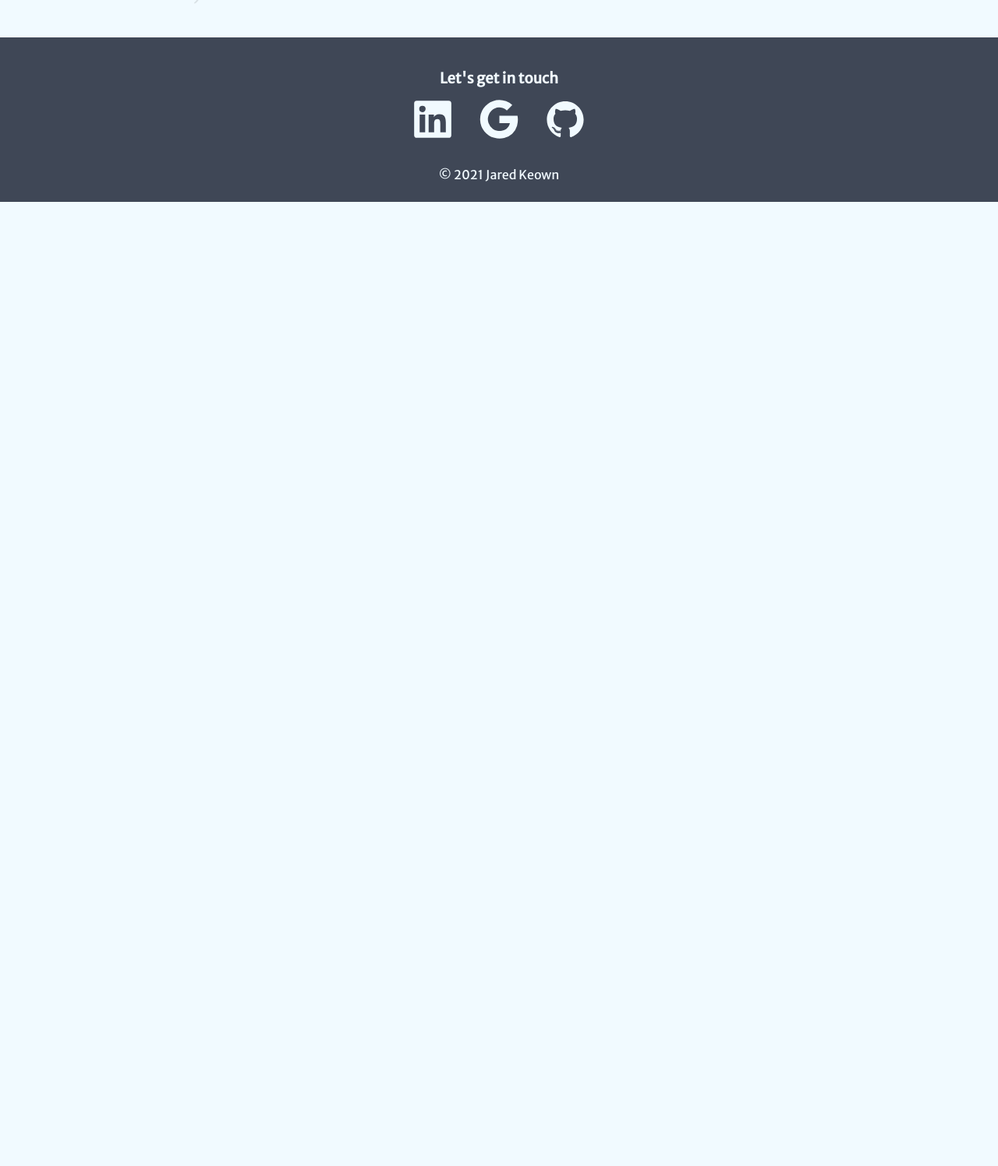
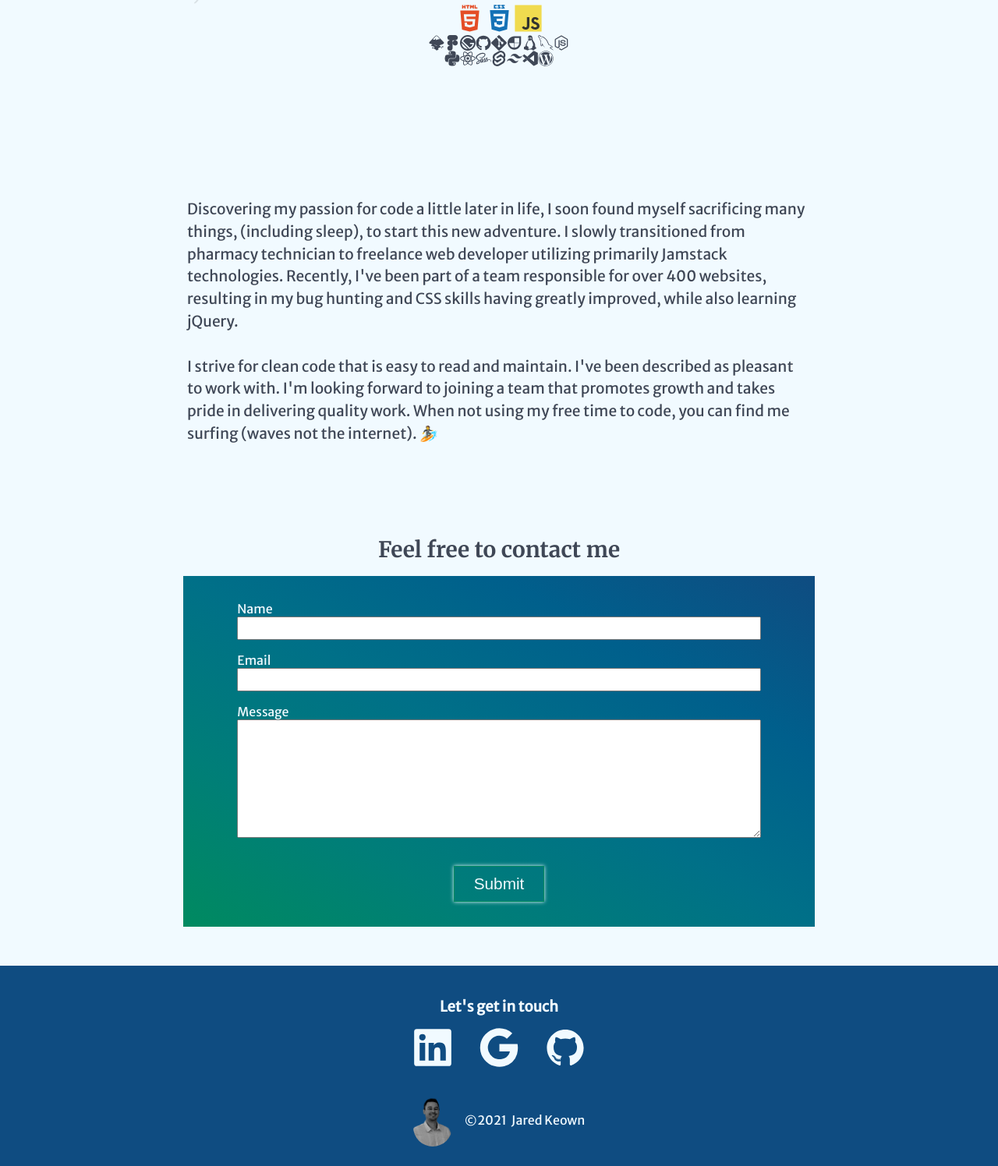
Before and after one commit to jkeown/developer-portfolio, a Svelte app: page / in a window 1280 px wide. Shown: the part 541-2037 px from the top of the page at 78% size. Before the commit the page ends 800 px from the top, so only its background shows below. Built offline with nearby package versions, Linux system fonts and the light colour scheme.

Commit message:
new protfolio done

```diff
--- a/src/global.css
+++ b/src/global.css
@@ -27,6 +27,9 @@ body {
   color: var(--dark-gray);
   font-family: "Merriweather Sans", sans-serif;
 }
+html{
+  scroll-behavior: smooth;
+}
 h1 {
   font-family: "Merriweather", serif;
 }
@@ -49,7 +52,7 @@ a {
   border-bottom: 2px solid var(--dark-green);
 }
 a:focus {
-  outline: 3px solid var(--dark-blue);
+  outline: 2px solid var(--dark-blue);
   outline-offset: 3px;
 }
 .button {
@@ -61,6 +64,7 @@ a:focus {
   font-weight: 700;
   letter-spacing: 1px;
   border: 2px solid var(--dark-green);
+  transition: background-color 400ms ease;
 }
 .button:hover {
   color: var(--light-gray);
--- /dev/null
+++ b/src/lib/about.svelte
@@ -0,0 +1,20 @@
+<script>
+  import { page } from '$app/stores'
+</script>
+
+<section class="about">
+  <p>
+  Discovering my passion for code a little later in life, I soon found myself sacrificing many things, (including sleep), to start this new adventure.  I slowly transitioned
+  from pharmacy technician to freelance web developer utilizing primarily Jamstack technologies.
+  Recently, I've been part of a team responsible for over 400 websites, resulting in my bug hunting and CSS skills having greatly improved, while also learning jQuery.</p><br /><p>I strive for clean code that is easy to read and maintain.  I've been described as pleasant to work with. I'm looking forward to joining a team that promotes growth and takes pride in delivering quality work. When not using my free time to code, you can find me surfing (waves not the internet). 🏄</p>
+</section>
+
+<style>
+  .about{
+    margin: 50px auto;
+    width: 90%;
+    max-width: 800px;
+    font-size: 1.2rem;
+    line-height: 1.5;
+  }
+</style>
--- a/src/routes/contact.svelte
+++ b/src/lib/contact.svelte
@@ -1,28 +1,36 @@
 <script>
   import { page } from '$app/stores'
-  import Testimonials from "$lib/testimonials.svelte";
 </script>
-<section class="header-projects">
-  <h1>Feel free to contact me using the form below</h1>
-  <section class="contact-form">
+
+<section id="contact" class="contact-form">
+    <h1>Feel free to contact me</h1>
     <form action="https://formspree.io/f/meqvvkbr" method="post">
-      <label for="email">Your Email:</label>
+      <div class="form-group">
+      <label for="name">Name</label>
+      <input name="Name" id="name" type="text">
+      </div>
+      <div class="form-group">
+      <label for="email">Email</label>
       <input name="Email" id="email" type="email">
-      <label for="message">Write here:</label>
+      </div>
+      <div class="form-group">
+      <label for="message">Message</label>
       <textarea name="Message" id="message" cols="30" rows="10"></textarea>
+      </div>
       <button type="submit">Submit</button>
     </form>
   </section>
 
-  <Testimonials />
-
-</section>
 <style>
-  section{
-    padding: 2.5rem 0;
+  section.contact-form{
+    margin-top: 50px;
+    width: 100%;
+    max-width: 810px;
   }
   h1{
     text-align: center;
+    font-size: 1.75rem;
+    margin-bottom: 1rem;
   }
   form{
     background: var(--green-blue-gradient);
@@ -35,9 +43,13 @@
   input{
     height: 30px;
   }
+  .form-group{
+    width: 90%;
+    margin-bottom: 1rem;
+    position: relative;
+  }
   input, textarea{
-    width: 300px;
-    margin-bottom: 1rem;
+    width: 100%;
   }
   button{
     border: none;
@@ -45,16 +57,28 @@
     padding: 10px 25px;
     background-color: transparent;
     font-size: 1.3rem;
-    border: 2px solid var(--dark-green);
+    border: 1px solid var(--dark-green);
     box-shadow: 0 0 5px var(--light-gray);
+    transition: all 400ms ease;
+    margin-top: 1rem;
   }
   button:hover, button:focus{
     background-color: var(--dark-green);
+    box-shadow: none;
+    border-color: #fff;
   }
 
   @media (min-width: 600px){
     h1{
       padding-top: 1rem;
     }
+    form{
+      padding: 2rem;
+    }
+  }
+  @media (min-width: 811px){
+    section.contact-form{
+      margin-bottom: 50px;
+    }
   }
 </style>
--- a/src/lib/footer.svelte
+++ b/src/lib/footer.svelte
@@ -24,17 +24,17 @@
   </section>
 
   <div class="footer">
-    {#if $page.path !== '/'}
-    <img id="profile-pic" src="/images/bw-profile-removebg.png" alt="jared keown profile picture">
-    {/if}
-    &copy; 2021 Jared Keown
+    <!-- {#if $page.path !== '/'} -->
+    <img id="profile-pic" src="/images/bw-profile-removebg.png" alt="Jared Keown">
+    <!-- {/if} -->
+    <p><span class="copy">&copy;</span>2021 &nbsp;Jared Keown</p>
   </div>
 
 </footer>
 
 <style>
   footer{
-    background: var(--dark-gray);
+    background: var(--dark-blue);
     color: var(--light-gray);
     min-height: 50px;
     padding: 25px;
@@ -46,7 +46,6 @@
     display: flex;
     justify-content: center;
     align-items: center;
-
   }
   h3{
     padding-top: 1rem;
@@ -61,7 +60,7 @@
     margin: 0 1rem;
   }
   svg:hover{
-    fill: hsl(200, 100%, 77%);
+    fill: var(--dark-green);
   }
   #profile-pic{
     width: 50px;
@@ -75,6 +74,9 @@
   .temporary-z-index{
     z-index: 1;
   }
+  .footer p span.copy{
+    vertical-align: middle;
+  }
 
   @media (min-width: 600px){
     svg{
--- a/src/lib/header.svelte
+++ b/src/lib/header.svelte
@@ -20,7 +20,7 @@
     <a class:active = {$page.path === '/'} href="/" on:click={toggleMobileNav}>Home</a>
     <a class:active = {$page.path === '/react'} href="/react" on:click={toggleMobileNav}>React</a>
     <a class:active = {$page.path === '/projects'} href="/projects" on:click={toggleMobileNav}>Projects</a>
-    <a class:active = {$page.path === '/contact'} href="/contact" on:click={toggleMobileNav}>Contact/About</a>
+    <a class:active = {$page.path == '/#contact'} href="/#contact" on:click={toggleMobileNav}>Contact</a>
   </nav>
 </header>
 
--- a/src/routes/index.svelte
+++ b/src/routes/index.svelte
@@ -1,6 +1,8 @@
 <script>
   import { onMount } from 'svelte';
   import Skills from '$lib/skills.svelte'
+  import About from '$lib/about.svelte'
+  import Contact from '$lib/contact.svelte'
 
   const words =['Front-End', 'React', 'Email']
   let word =[]
@@ -52,18 +54,21 @@
   <a class="button" href="/react">My Work</a>
   <Skills />
 </section>
+<About />
+<Contact />
 
 <style>
   section{
     width: 100%;
-    flex: 1;
+    /* flex: 1; */
     display: flex;
     flex-direction: column;
-    justify-content: space-evenly;
+    justify-content: space-between;
     align-items: center;
     background-image: url(/images/profile-bg-trace.svg);
     background-repeat: no-repeat;
     background-size: cover;
+    min-height: 80vh;
   }
   .title{
     min-width: 300px;
@@ -90,6 +95,7 @@
     section{
     background-size: 35%;
     background-position: 25% 0;
+    justify-content: space-evenly;
   }
   }
 
--- a/src/routes/websites.svelte
+++ b/src/routes/websites.svelte
@@ -1,12 +1,14 @@
 <script>
   import { page } from '$app/stores'
   import { fade, slide } from "svelte/transition";
+  import Testimonials from "$lib/testimonials.svelte";
 
-  const websites =[ {image: 'nn-screenshot.png', title: 'nati natash', href:'https://www.natinatash.com/'}, {image: 'sng-screenshot.png', title: 'shine n go detailing', href:'https://www.shinengodetailing.com'},{image: 'ba-screenshot.png', title: 'bodyboarding adventures', href:'http://bodyboardingadventures.com'}, {image: 'fh-screenshot.png', title: 'fearless hustle', href:'https://www.fearlesshustlebrand.com'}, ]
+  const websites =[ {image: 'sng-screenshot.png', title: 'shine n go detailing', href:'https://www.shinengodetailing.com'},{image: 'ba-screenshot.png', title: 'bodyboarding adventures', href:'http://bodyboardingadventures.com'}, {image: 'fh-screenshot.png', title: 'fearless hustle', href:'https://www.fearlesshustlebrand.com'}, {image: 'nn-screenshot.png', title: 'nati natash', href:'https://www.natinatash.com/'}, ]
 </script>
 
 <section class="websites">
   <h1>Websites</h1>
+  <p><em>A few from freelancing days gone by</em></p>
   <section class="website-images">
     {#each websites as website}
   <div class="img-card">
@@ -24,10 +26,14 @@
   {/each}
 </section>
 </section>
+<Testimonials />
 <style>
   h1{
     text-align: center;
     margin-top: 2rem;
+  }
+  p{
+    text-align: center;
   }
   .website-images{
     /* max-width: 90vw; */
```
Also changed, not shown: src/routes/react.svelte (+56 -4 lines).
